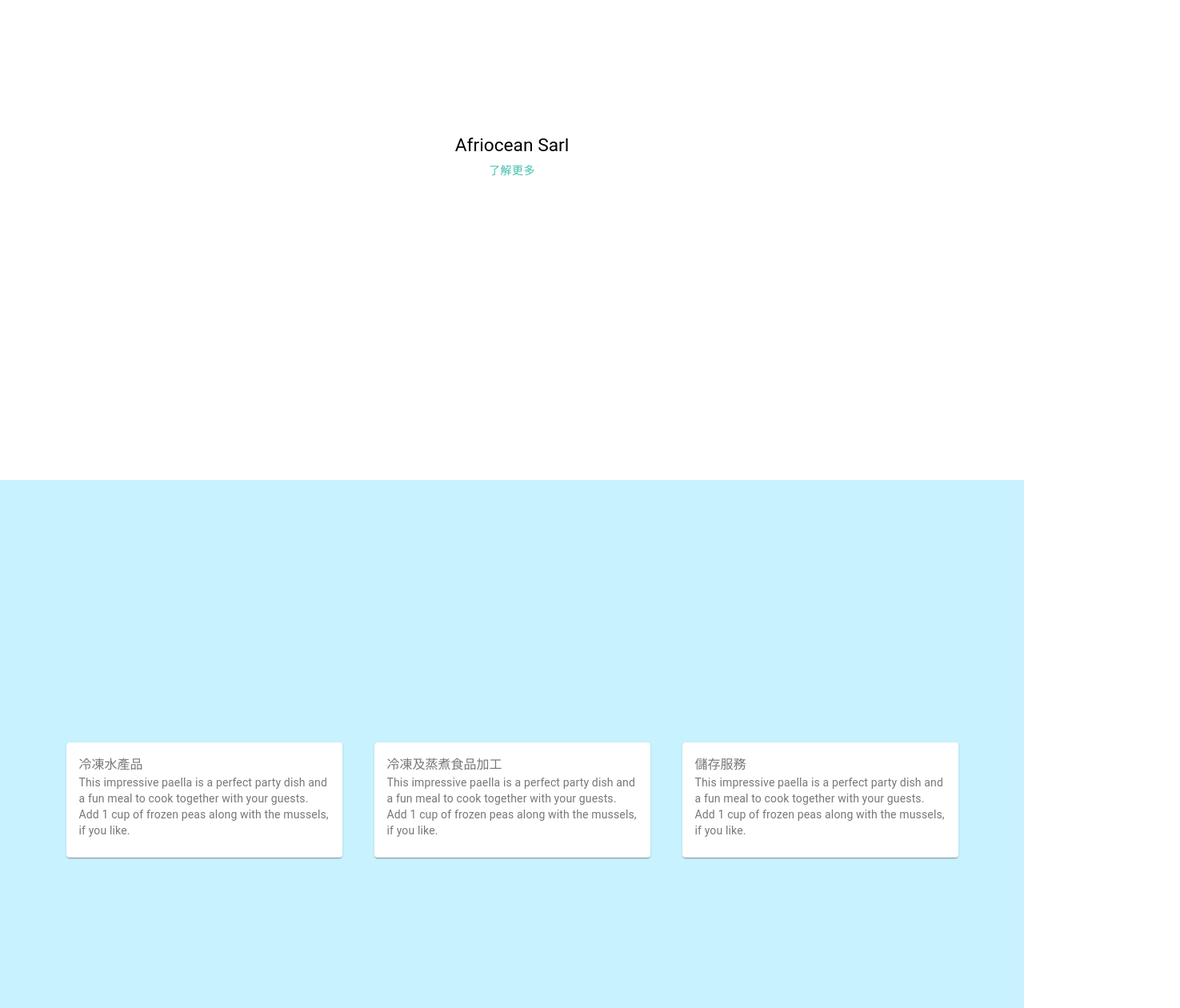
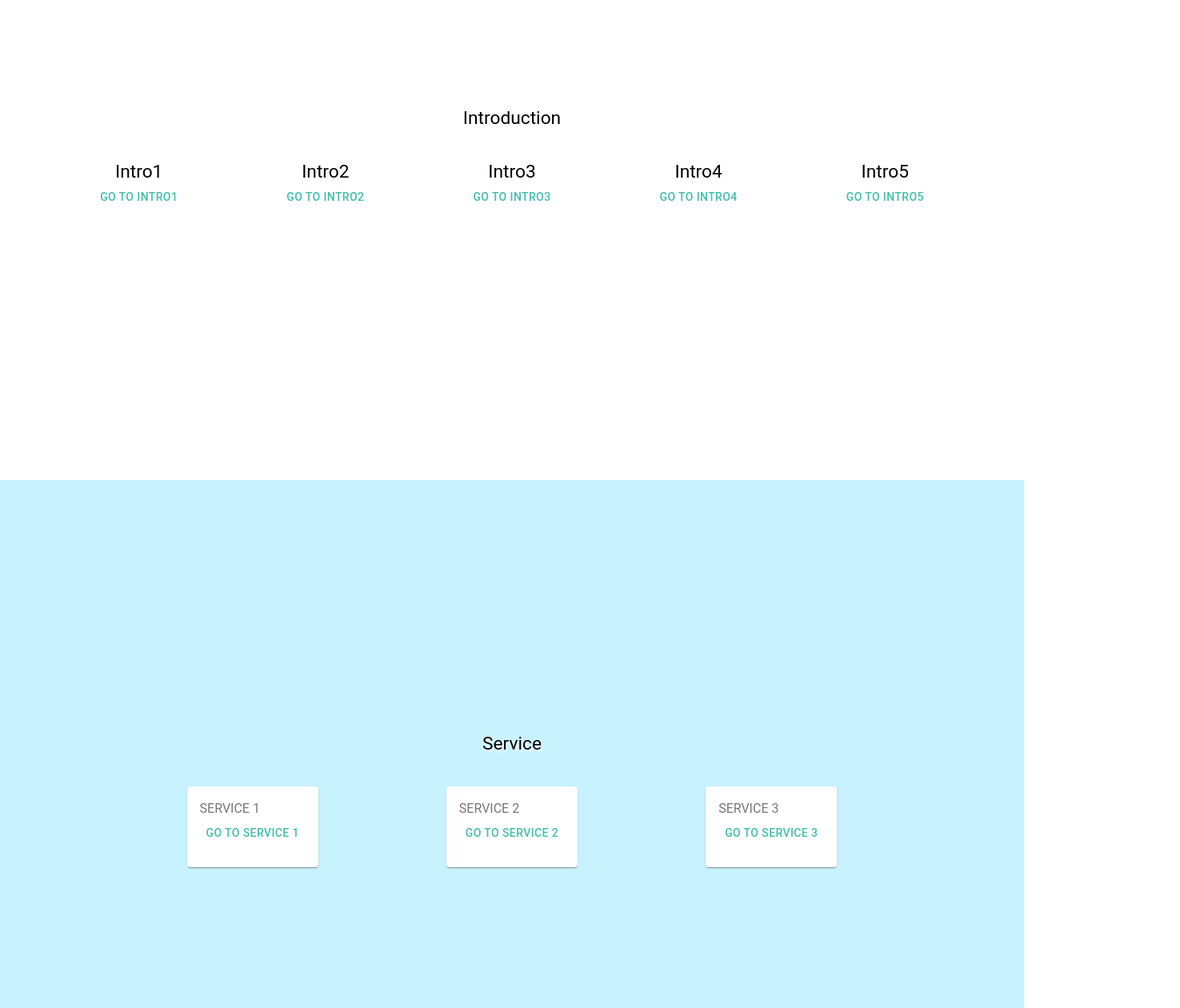
Before and after one commit to LucienPeng/afriocean-sarl-react, a React (Create React App) app: page / in a window 1280 px wide. Shown: the part 1000-2260 px from the top of the page at 80% size, 1475 px wide, since content can reach past the window. Built offline with nearby package versions, Linux system fonts and the light colour scheme.

Commit message:
feat: draft field

```diff
--- a/src/App.js
+++ b/src/App.js
@@ -4,11 +4,21 @@
 import HomePage from "./pages/HomePage";
 import AboutPage from "./pages/AboutUsPage";
 import ProductPage from "./pages/ProductPpage";
+import Service from './pages/Service'
 import FooterComponent from "./components/footer-component";
 import ContactPage from "./pages/ContactPage";
 import NotFoundComponent from "./components/notFound-component";
 import AOS from "aos";
 import "aos/dist/aos.css";
+import { Box, Typography } from "@mui/material";
+
+const TempIntro = (props) => {
+    return (
+        <Box height='100vh'>
+            <Typography textAlign='center' mt={10} variant="h2" color="initial">{props.children}</Typography>
+        </Box>
+    );
+};
 
 const App = () => {
     let [banner, setBanner] = useState("");
@@ -43,14 +53,27 @@
                         contactRef={contactRef}
                         banner={banner} setBanner={setBanner} />}
                 />
-                <Route
-                    path="/about"
-                    element={<AboutPage banner={banner} setBanner={setBanner} />}
-                />
-                <Route
-                    path="/product"
-                    element={<ProductPage banner={banner} setBanner={setBanner} />}
-                />
+                <Route path="/about" element={<AboutPage />}>
+                    <Route path="/about/i1" element={<TempIntro>Intro 1</TempIntro>} />
+                    <Route path="/about/i2" element={<TempIntro>Intro 2</TempIntro>} />
+                    <Route path="/about/i3" element={<TempIntro>Intro 3</TempIntro>} />
+                    <Route path="/about/i4" element={<TempIntro>Intro 4</TempIntro>} />
+                    <Route path="/about/i5" element={<TempIntro>Intro 5</TempIntro>} />
+                </Route>
+                <Route path="/service" element={<Service />}>
+                    <Route path="/service/s1" element={<TempIntro>Service 1</TempIntro>} />
+                    <Route path="/service/s2" element={<TempIntro>Service 2</TempIntro>} />
+                    <Route path="/service/s3" element={<TempIntro>Service 3</TempIntro>} />
+                </Route>
+                <Route path="/product" element={<ProductPage />}>
+                    <Route path="/product/p1" element={<TempIntro>Product 1</TempIntro>} />
+                    <Route path="/product/p2" element={<TempIntro>Product 2</TempIntro>} />
+                    <Route path="/product/p3" element={<TempIntro>Product 3</TempIntro>} />
+                    <Route path="/product/p4" element={<TempIntro>Product 4</TempIntro>} />
+                    <Route path="/product/p5" element={<TempIntro>Product 5</TempIntro>} />
+                </Route>
+
+
                 <Route
                     path="/contact"
                     element={<ContactPage banner={banner} setBanner={setBanner} />}
--- a/src/components/Hompage/Introduction.js
+++ b/src/components/Hompage/Introduction.js
@@ -1,19 +1,35 @@
 import { Stack, Typography, Button } from "@mui/material";
 import { useNavigate } from "react-router-dom";
 import { useHomepageTranslation } from "../../i18n/useTranslations";
+
+const INTRODUCTION_SECTIONS = [
+    { title: 'Intro1', url: 'i1' },
+    { title: 'Intro2', url: 'i2' },
+    { title: 'Intro3', url: 'i3' },
+    { title: 'Intro4', url: 'i4' },
+    { title: 'Intro5', url: 'i5' },
+];
 
 export const Introduction = (props) => {
     const { aboutRef } = props;
     const { t } = useHomepageTranslation();
     const navigate = useNavigate();
-    const redirectHandle = () => navigate("/about");
+    const redirectHandle = (url) => navigate(`/about/${url}`);
 
     return (
         <Stack component='div' ref={aboutRef} minHeight="100vh" justifyContent='center' alignItems='center'>
-            <Stack direction='column' alignItems='center'>
-                <Typography variant="h3" color="initial">{t('introduction')}</Typography>
-                <Button onClick={redirectHandle} variant="text" color="primary">了解更多</Button>
+            <Typography mb={5} variant="h3" color="initial">Introduction</Typography>
+
+            <Stack direction='row' alignItems='center' spacing={15}>
+                {INTRODUCTION_SECTIONS.map((intro, index) => (
+                    <Stack key={index} direction='column' alignItems='center'>
+                        <Typography variant="h3" color="initial">{intro.title}</Typography>
+                        <Button onClick={redirectHandle.bind(this, intro.url)} variant="text" color="primary">Go to {intro.title}</Button>
+                    </Stack>
+                ))}
+
             </Stack>
+
         </Stack>
     );
 };
--- a/src/components/Hompage/Product.js
+++ b/src/components/Hompage/Product.js
@@ -1,20 +1,39 @@
-import { Box, Stack, Typography } from "@mui/material";
+import { Button, Stack, Typography } from "@mui/material";
 import { useNavigate } from "react-router-dom";
 import productList from "../../asset/productList.json";
+
+const PRODUCTS_SECTIONS = [
+    { title: 'PRODUCT1', url: 'p1' },
+    { title: 'PRODUCT2', url: 'p2' },
+    { title: 'PRODUCT3', url: 'p3' },
+    { title: 'PRODUCT4', url: 'p4' },
+    { title: 'PRODUCT5', url: 'p5' },
+    { title: 'PRODUCT6', url: 'p6' },
+    { title: 'PRODUCT7', url: 'p7' },
+    { title: 'PRODUCT8', url: 'p8' },
+    { title: 'PRODUCT9', url: 'p9' },
+];
 
 export const Product = (props) => {
     const navigate = useNavigate();
     let { setBanner, productRef } = props;
 
-    const redirectHandle = () => {
-        setBanner("Produits de qualité");
-        navigate("/product");
+    const redirectHandle = (url) => {
+        navigate(`/product/${url}`);
     };
 
     return (
         <Stack component='div' ref={productRef} minHeight="100vh" justifyContent='center' alignItems='center'>
-            <Typography variant="h3" color="initial">產品</Typography>
-            <div className="container-fluid mt-5">
+            <Typography mb={5} variant="h3" color="initial">Products</Typography>
+            <Stack flexShrink={0} justifyContent='center' alignItems='center' direction='row' spacing={10} >
+                {PRODUCTS_SECTIONS.map((product, index) => (
+                    <Stack key={index} direction='column' alignItems='center'>
+                        <Typography variant="h3" color="initial">{product.title}</Typography>
+                        <Button onClick={redirectHandle.bind(this, product.url)} variant="text" color="primary">Go to {product.title}</Button>
+                    </Stack>
+                ))}
+            </Stack>
+            {/* <div className="container-fluid mt-5">
                 <div className="row d-flex flex-md-nowrap gy-5 justify-content-around">
                     <div
                         className="col col-10 col-sm-4 col-md-3 d-flex flex-column align-items-center justify-content-start"
@@ -62,7 +81,7 @@
                         </p>
                     </div>
                 </div>
-            </div>
+            </div> */}
         </Stack>
     );
 };
--- a/src/components/Hompage/Service.js
+++ b/src/components/Hompage/Service.js
@@ -1,29 +1,30 @@
-import { Stack, Card, CardHeader, CardContent, Typography } from "@mui/material";
+import { Stack, Card, Button, CardContent, Typography } from "@mui/material";
 import React from "react";
+import { useNavigate } from "react-router-dom";
 
 const SERVICES = [
-    { title: '冷凍水產品', description: '', url: '' },
-    { title: '冷凍及蒸煮食品加工', description: '', url: '' },
-    { title: '儲存服務', description: '', url: '' },
+    { title: 'SERVICE 1', description: '', url: 's1' },
+    { title: 'SERVICE 2', description: '', url: 's2' },
+    { title: 'SERVICE 3', description: '', url: 's3' },
 ];
 
 export const Service = (props) => {
     const { serviceRef } = props;
+    const navigate = useNavigate();
+    const redirectHandle = (url) => navigate(`/service/${url}`);
 
     return (
         <Stack component='div' ref={serviceRef} justifyContent='center' alignItems='center' minHeight='100vh' sx={{ bgcolor: 'secondary.light' }}>
-            <Stack direction='row' spacing={5}>
+            <Typography mb={5} variant="h3" color="initial">Service</Typography>
+
+            <Stack direction='row' spacing={20}>
                 {SERVICES.map((service, index) => (
                     <Card key={index} sx={{ maxWidth: 345 }}>
                         <CardContent>
                             <Typography variant="body1" color="text.secondary">
                                 {service.title}
                             </Typography>
-                            <Typography variant="body2" color="text.secondary">
-                                This impressive paella is a perfect party dish and a fun meal to cook
-                                together with your guests. Add 1 cup of frozen peas along with the mussels,
-                                if you like.
-                            </Typography>
+                            <Button onClick={redirectHandle.bind(this, service.url)} variant="text" color="primary">Go to {service.title}</Button>
                         </CardContent>
                     </Card>
                 ))}
--- a/src/pages/AboutUsPage.js
+++ b/src/pages/AboutUsPage.js
@@ -2,6 +2,7 @@
 import BannerComponent from "../components/banner-component";
 import PresentationComponent from "../components/presentation-component";
 import EquipmentComponent from "../components/equipment-component";
+import { Outlet } from "react-router-dom";
 
 const AboutPage = (props) => {
     let { banner, setBanner } = props;
@@ -12,9 +13,10 @@
 
     return (
         <div className="aboutPage">
-      <BannerComponent banner={banner} setBanner={setBanner} />
-      <PresentationComponent />
-      <EquipmentComponent />
+            <BannerComponent />
+            <Outlet />
+            {/* <PresentationComponent />
+            <EquipmentComponent /> */}
         </div>
     );
 };
--- a/src/pages/ProductPpage.js
+++ b/src/pages/ProductPpage.js
@@ -1,6 +1,8 @@
 import React, { useState, useEffect } from "react";
 import BannerComponent from "../components/banner-component";
 import ProductComponent from "../components/Product";
+import { Outlet } from "react-router-dom";
+
 
 const ProductPage = (props) => {
     let { banner, setBanner } = props;
@@ -11,7 +13,8 @@
     return (
         <div>
             <BannerComponent banner={banner} setBanner={setBanner} />
-            <ProductComponent />
+            <Outlet />
+            {/* <ProductComponent /> */}
         </div>
     );
 };
--- /dev/null
+++ b/src/pages/Service.js
@@ -0,0 +1,19 @@
+import React, { useState, useEffect } from "react";
+import BannerComponent from "../components/banner-component";
+import { Outlet } from "react-router-dom";
+
+const ServicePage = (props) => {
+
+    // useEffect(() => {
+    //     window.scrollTo({ top: 0, behavior: "instant" });
+    // });
+
+    return (
+        <div className="aboutPage">
+            <BannerComponent />
+            <Outlet />
+        </div>
+    );
+};
+
+export default ServicePage;
```
Also changed, not shown: 13 other files (tests, documents, lock files or other folders). Lines whose indentation alone changed are shown as unchanged.
